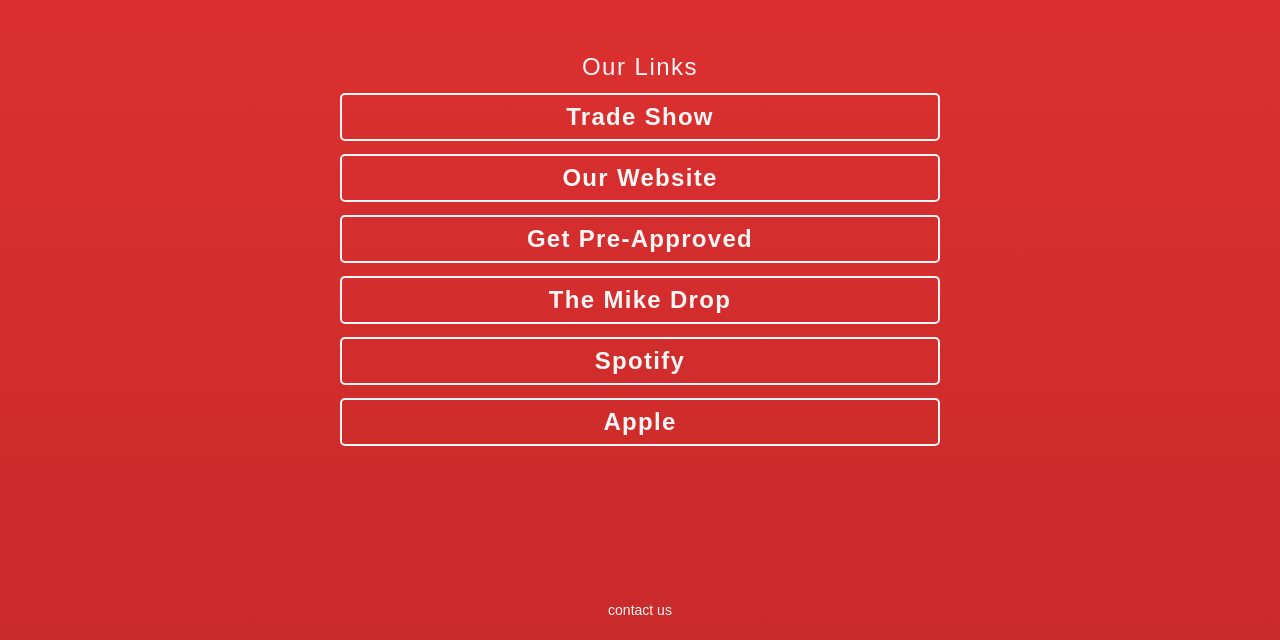
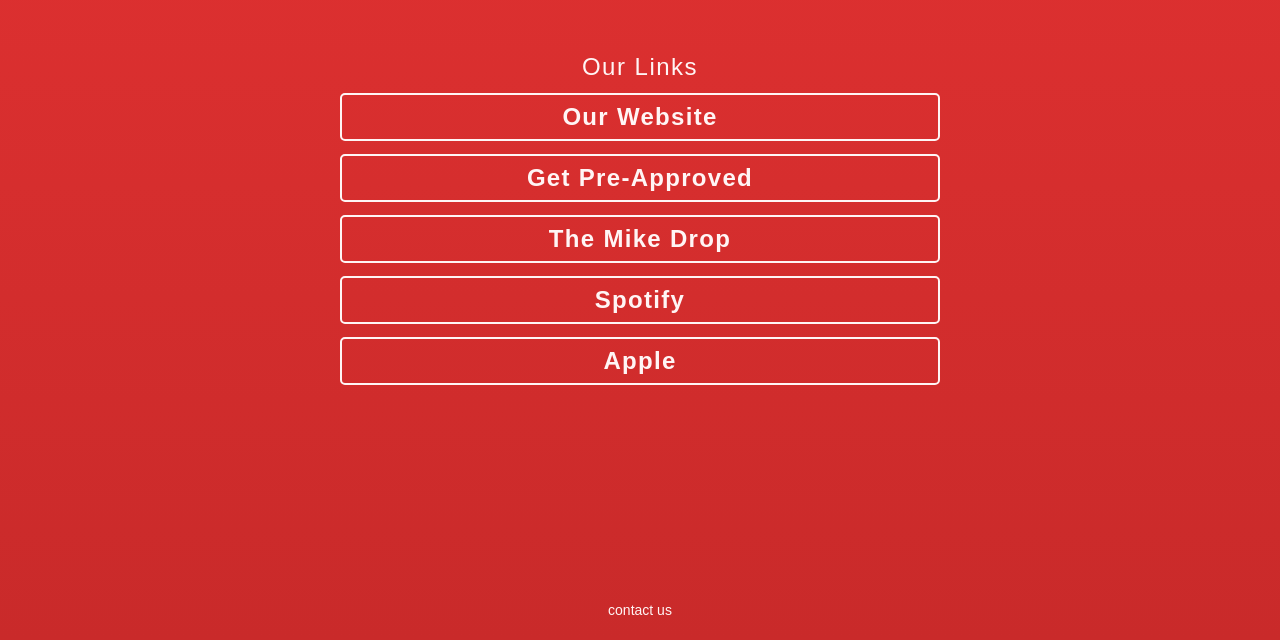
Before and after one commit to AlexW301/Company-Bio-Button, a plain HTML site: page index.html in a window 1280 px wide. Shown: the part 160-800 px from the top of the page. Drawn offline with nearby package versions, Linux system fonts and the light colour scheme.

Commit message:
Update index.html

```diff
--- a/index.html
+++ b/index.html
@@ -17,19 +17,13 @@
         <h1 class="buttons-title">Our Links</h1>
         <ul class="button-list">
 
-        <a href="https://www.signupgenius.com/go/8050449a9af2aa3fc1-home">
-            <li class="button">
-                <span class="button-text">Trade Show</span>
-            </li>
-        </a>
-
         <a href="https://www.pmlhomeloans.com">
             <li class="button">
                 <span class="button-text">Our Website</span>
             </li>
         </a>
 
-        <a href="https://www.blink.mortgage/app/signup/p/premiermortgagelendingllc/">
+        <a href="https://masteraccount119.floify.com/apply-now">
             <li class="button">
                 <span class="button-text">Get Pre-Approved</span>
             </li>
```
